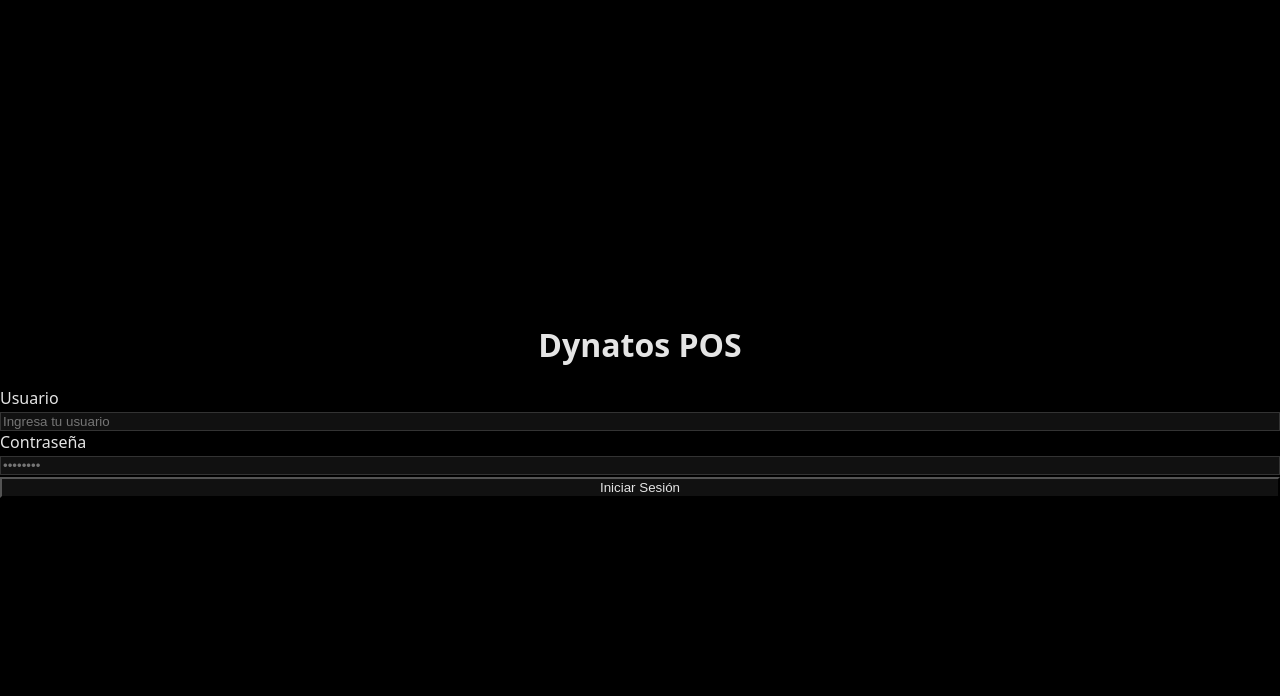
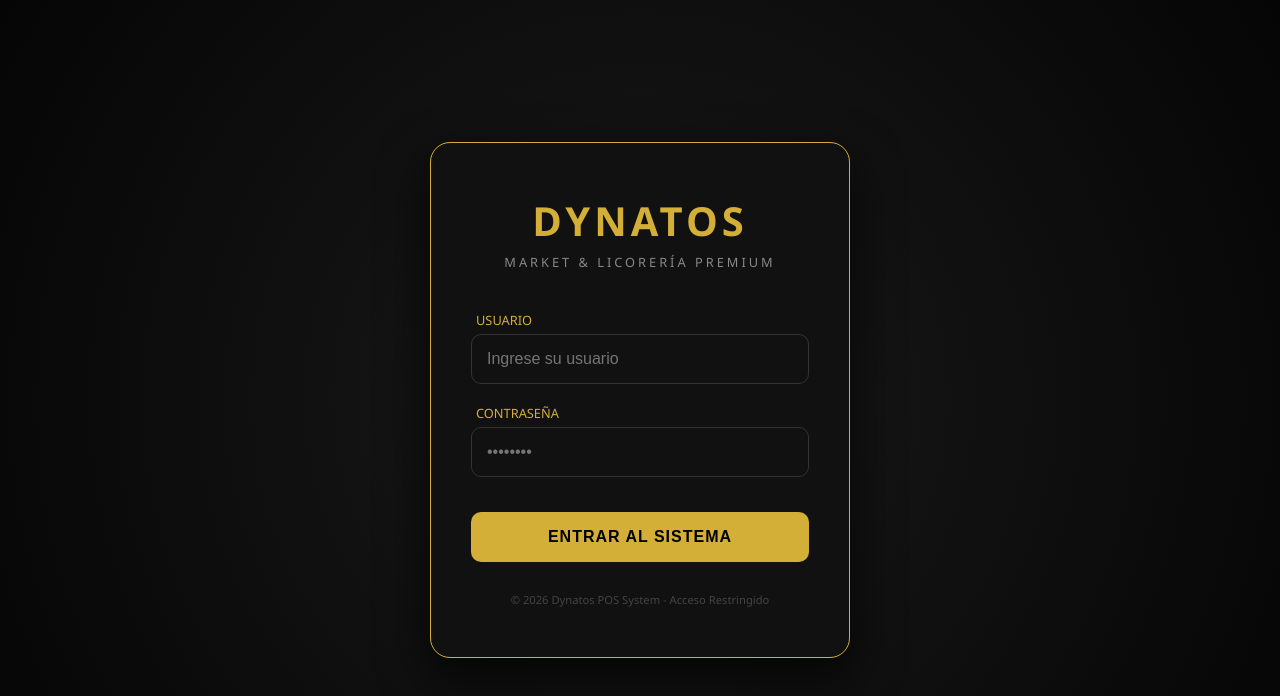
Before and after one commit to SebastianGG11/dynatos-pos-frontend, a React app: page /login in a window 1280 px wide. Shown: the top 696 px of the page. Built offline with nearby package versions, Linux system fonts and the light colour scheme; the HTML template or start-up script is replaced by a standard one.

Commit message:
Cambios de prdocutos y login

```diff
--- a/src/pages/Login.jsx
+++ b/src/pages/Login.jsx
@@ -1,99 +1,164 @@
-import { useState } from "react";
-import { useNavigate } from "react-router-dom"; // Usamos esto para navegar sin recargar
-import api from "../api/api";
+import React, { useState } from 'react';
+import axios from 'axios';
+import { useNavigate } from 'react-router-dom';
 
-export default function Login() {
-  const [username, setUsername] = useState("");
-  const [password, setPassword] = useState("");
+const Login = () => {
+  const [username, setUsername] = useState('');
+  const [password, setPassword] = useState('');
   const [loading, setLoading] = useState(false);
-  const [error, setError] = useState("");
+  const navigate = useNavigate();
 
-  const navigate = useNavigate(); // Hook de navegación
-
-  const onSubmit = async (e) => {
+  const handleLogin = async (e) => {
     e.preventDefault();
-    setError("");
     setLoading(true);
-
     try {
-      // 1. Petición al backend
-      const res = await api.post("/auth/login", {
+      // Petición al backend de Dynatos
+      const res = await axios.post('https://dynatos-pos-backend-1.onrender.com/auth/login', {
         username,
-        password,
+        password
       });
 
-      const { token, user } = res.data;
+      // Guardado de sesión
+      localStorage.setItem('token', res.data.token);
+      localStorage.setItem('user', JSON.stringify(res.data.user));
 
-      // 2. Verificación básica
-      if (!token || !user) {
-        throw new Error("Credenciales incorrectas o error en servidor");
-      }
-
-      // 3. Guardar en navegador
-      localStorage.setItem("token", token);
-      localStorage.setItem("user", JSON.stringify(user));
-
-      // 4. Redirección Inteligente
-      const role = user.role?.toUpperCase(); // Aseguramos mayúsculas
-
-      if (role === "ADMIN") {
-        navigate("/admin", { replace: true });
-      } else if (role === "CAJERO" || role === "CASHIER") {
-        navigate("/pos", { replace: true });
-      } else {
-        setError("Tu usuario no tiene un rol asignado válido.");
-      }
-
+      // Redirección al home dinámico
+      navigate('/');
     } catch (err) {
-      console.error("Error Login:", err);
-      setError(
-        err?.response?.data?.message ||
-        "Error al iniciar sesión. Verifica tus datos."
-      );
+      console.error(err);
+      alert('Error: Usuario o contraseña incorrectos');
     } finally {
       setLoading(false);
     }
   };
 
   return (
-    <div className="min-h-screen bg-gray-100 flex items-center justify-center p-4">
-      <form className="bg-white w-full max-w-md p-8 rounded-xl shadow-lg" onSubmit={onSubmit}>
-        <h1 className="text-3xl font-bold text-center mb-6 text-gray-800">Dynatos POS</h1>
+    <div style={{
+      height: '100vh',
+      width: '100vw',
+      display: 'flex',
+      alignItems: 'center',
+      justifyContent: 'center',
+      backgroundColor: '#050505', // Negro base
+      backgroundImage: 'radial-gradient(circle at center, #1a1a1a 0%, #050505 100%)',
+      margin: 0,
+      padding: 0,
+      overflow: 'hidden',
+      fontFamily: "'Segoe UI', Tahoma, Geneva, Verdana, sans-serif"
+    }}>
+      <div style={{
+        width: '100%',
+        maxWidth: '420px',
+        padding: '50px 40px',
+        backgroundColor: '#111',
+        borderRadius: '20px',
+        border: '1px solid #D4AF37', // Borde Dorado
+        boxShadow: '0 20px 50px rgba(0,0,0,0.8)',
+        textAlign: 'center'
+      }}>
+        {/* Encabezado Premium */}
+        <div style={{ marginBottom: '40px' }}>
+          <h1 style={{
+            color: '#D4AF37',
+            fontSize: '2.5rem',
+            letterSpacing: '4px',
+            margin: '0',
+            fontWeight: 'bold',
+            textTransform: 'uppercase'
+          }}>
+            Dynatos
+          </h1>
+          <p style={{
+            color: '#888',
+            fontSize: '0.8rem',
+            letterSpacing: '3px',
+            marginTop: '5px',
+            textTransform: 'uppercase'
+          }}>
+            Market & Licorería Premium
+          </p>
+        </div>
 
-        <div className="mb-4">
-          <label className="block text-gray-700 font-medium mb-1">Usuario</label>
+        {/* Formulario */}
+        <form onSubmit={handleLogin} style={{ display: 'flex', flexDirection: 'column', gap: '20px' }}>
+          <div style={{ textAlign: 'left' }}>
+            <label style={{ color: '#D4AF37', fontSize: '0.8rem', marginLeft: '5px', marginBottom: '5px', display: 'block' }}>
+              USUARIO
+            </label>
             <input
-            className="w-full border border-gray-300 rounded-lg px-4 py-2 focus:outline-none focus:ring-2 focus:ring-blue-500"
+              type="text"
+              placeholder="Ingrese su usuario"
               value={username}
               onChange={(e) => setUsername(e.target.value)}
-            placeholder="Ingresa tu usuario"
+              required
+              style={{
+                width: '100%',
+                padding: '15px',
+                borderRadius: '10px',
+                border: '1px solid #333',
+                backgroundColor: '#1a1a1a',
+                color: '#fff',
+                outline: 'none',
+                boxSizing: 'border-box',
+                fontSize: '1rem'
+              }}
             />
           </div>
 
-        <div className="mb-6">
-          <label className="block text-gray-700 font-medium mb-1">Contraseña</label>
+          <div style={{ textAlign: 'left' }}>
+            <label style={{ color: '#D4AF37', fontSize: '0.8rem', marginLeft: '5px', marginBottom: '5px', display: 'block' }}>
+              CONTRASEÑA
+            </label>
             <input
               type="password"
-            className="w-full border border-gray-300 rounded-lg px-4 py-2 focus:outline-none focus:ring-2 focus:ring-blue-500"
+              placeholder="••••••••"
               value={password}
               onChange={(e) => setPassword(e.target.value)}
-            placeholder="••••••••"
+              required
+              style={{
+                width: '100%',
+                padding: '15px',
+                borderRadius: '10px',
+                border: '1px solid #333',
+                backgroundColor: '#1a1a1a',
+                color: '#fff',
+                outline: 'none',
+                boxSizing: 'border-box',
+                fontSize: '1rem'
+              }}
             />
           </div>
 
-        {error && (
-          <div className="bg-red-100 border-l-4 border-red-500 text-red-700 p-3 mb-4 text-sm">
-            {error}
-          </div>
-        )}
-
           <button
-          className="w-full bg-black text-white py-3 rounded-lg font-semibold hover:bg-gray-800 transition disabled:opacity-50"
+            type="submit"
             disabled={loading}
+            style={{
+              padding: '16px',
+              borderRadius: '10px',
+              border: 'none',
+              backgroundColor: loading ? '#555' : '#D4AF37',
+              color: '#000',
+              fontWeight: 'bold',
+              fontSize: '1rem',
+              cursor: loading ? 'not-allowed' : 'pointer',
+              transition: 'all 0.3s ease',
+              marginTop: '15px',
+              textTransform: 'uppercase',
+              letterSpacing: '1px'
+            }}
+            onMouseOver={(e) => { if(!loading) e.currentTarget.style.backgroundColor = '#f1c40f' }}
+            onMouseOut={(e) => { if(!loading) e.currentTarget.style.backgroundColor = '#D4AF37' }}
           >
-          {loading ? "Verificando..." : "Iniciar Sesión"}
+            {loading ? 'Verificando...' : 'Entrar al Sistema'}
           </button>
         </form>
+
+        <footer style={{ marginTop: '30px', color: '#444', fontSize: '0.7rem' }}>
+          &copy; 2026 Dynatos POS System - Acceso Restringido
+        </footer>
+      </div>
     </div>
   );
-}
+};
+
+export default Login;
```
Also changed, not shown: src/pages/AdminProducts.jsx (+140 -117 lines). Lines whose indentation alone changed are shown as unchanged.
